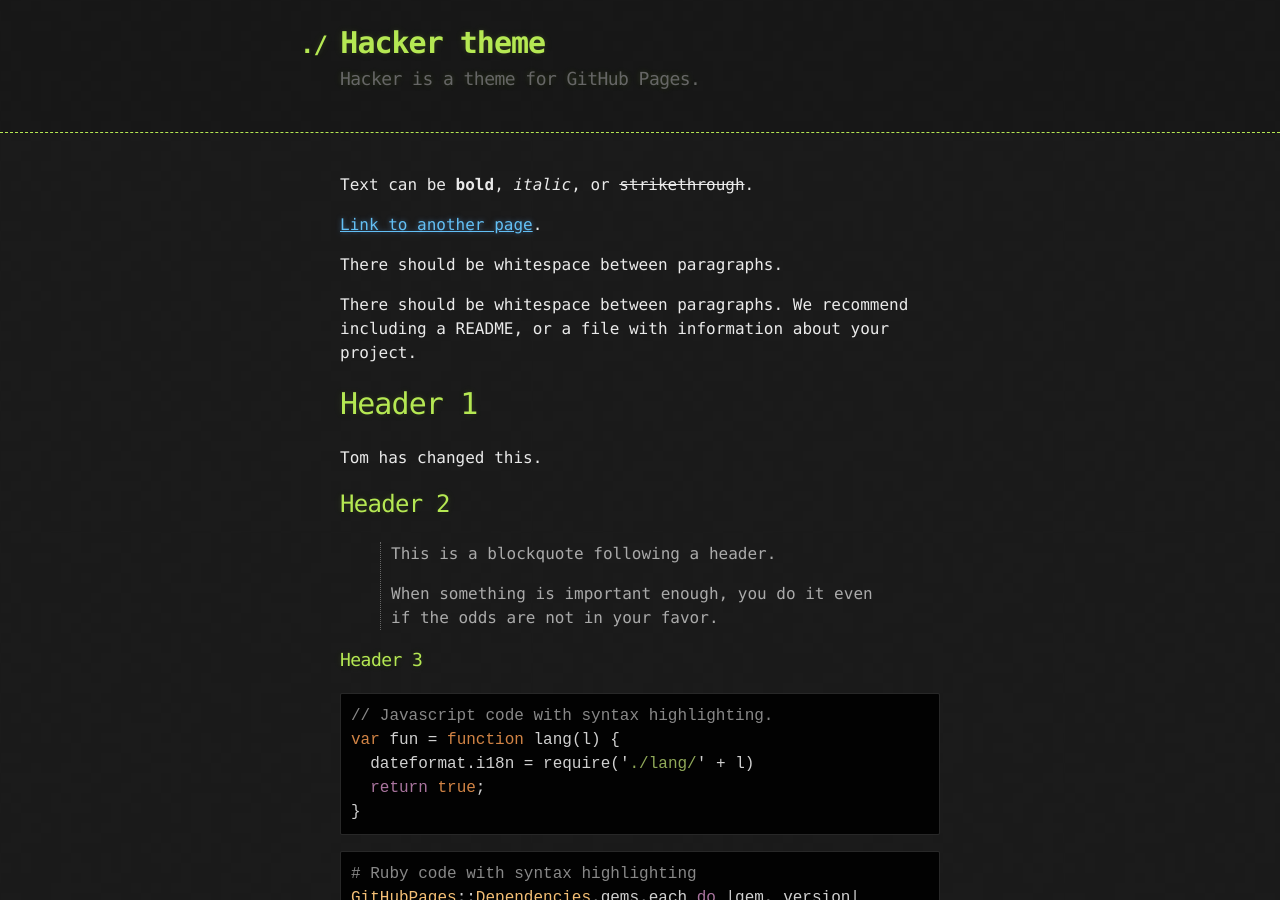
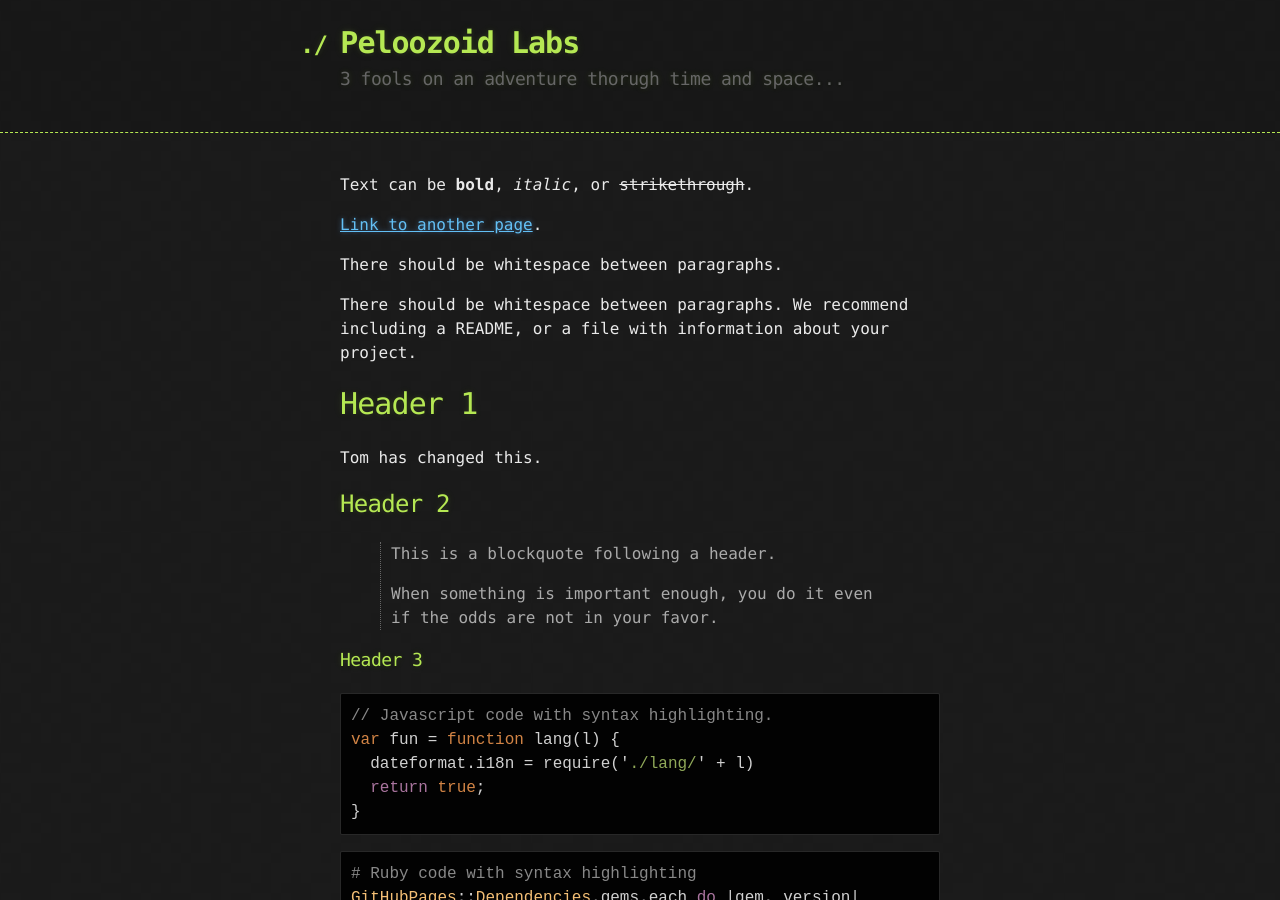
Before and after one commit to Flobb212/www.peloozoid.co.uk, a Jekyll site: the page built from index.md, in a window 1280 px wide and 900 px high. Built offline with Jekyll 4.4.1, drawn with Linux system fonts in a browser that asks for light colours.

Commit message:
Changed Title
And description

```diff
--- a/_config.yml
+++ b/_config.yml
@@ -1,5 +1,3 @@
-title: Hacker theme
-description: Hacker is a theme for GitHub Pages.
-show_downloads: true
-google_analytics:
+title: Peloozoid Labs
+description: 3 fools on an adventure thorugh time and space...
 theme: jekyll-theme-hacker
--- a/_layouts/default.html
+++ b/_layouts/default.html
@@ -10,14 +10,10 @@
   </head>
 
   <body>
-
     <header>
       <div class="container">
         <h1>{{ site.title | default: site.github.repository_name }}</h1>
         <h2>{{ site.description | default: site.github.project_tagline }}</h2>
-
-
-        </section>
       </div>
     </header>
 
```
